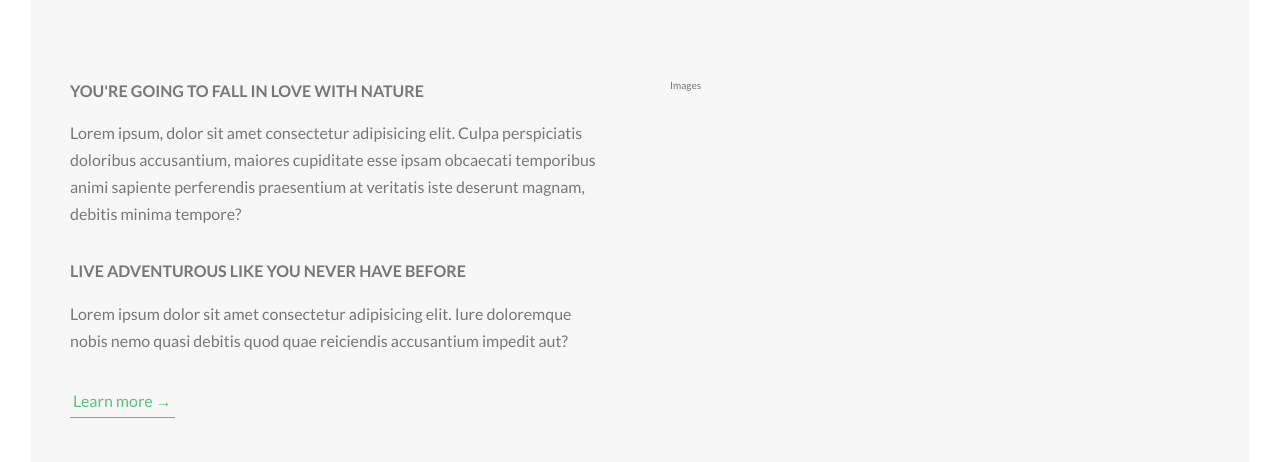
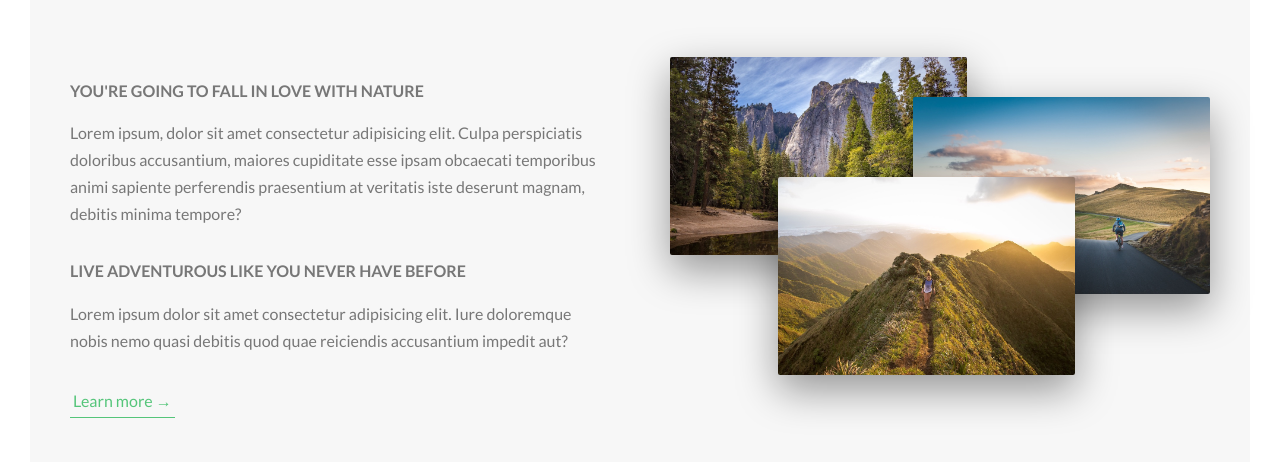
Before and after one commit to chrisgartsen/udemy-css-course, a website: page natours/index.html in a window 1280 px wide. Shown: the part 1043-1505 px from the top of the page. Drawn offline with Linux system fonts and the light colour scheme.

Commit message:
Complete about section

```diff
--- a/natours/index.html
+++ b/natours/index.html
@@ -58,7 +58,23 @@
             <a href="#" class="btn-text">Learn more &rarr;</a>
           </div>
           <div class="col-1-of-2">
-            Images
+            <div class="composition">
+              <img
+                src="img/nat-1-large.jpg"
+                alt="Photo 1"
+                class="composition__photo composition__photo--1"
+              />
+              <img
+                src="img/nat-2-large.jpg"
+                alt="Photo 1"
+                class="composition__photo composition__photo--2"
+              />
+              <img
+                src="img/nat-3-large.jpg"
+                alt="Photo 1"
+                class="composition__photo composition__photo--3"
+              />
+            </div>
           </div>
         </div>
       </section>
--- /dev/null
+++ b/natours/sass/components/_composition.scss
@@ -0,0 +1,40 @@
+.composition {
+  position: relative;
+
+  &__photo {
+    width: 55%;
+    box-shadow: 0 1.5rem 4rem rgba($color-black, 0.4);
+    border-radius: 2px;
+    position: absolute;
+    transition: all 0.2s;
+
+    &--1 {
+      top: -2rem;
+      left: 0;
+      z-index: 10;
+    }
+
+    &--2 {
+      right: 0;
+      top: 2rem;
+      z-index: 10;
+    }
+    &--3 {
+      left: 20%;
+      top: 10rem;
+      z-index: 10;
+    }
+
+    &:hover {
+      transform: scale(1.05) translateY(-0.5rem);
+      box-shadow: 0 2.5rem 4rem rgba($color-black, 0.5);
+      z-index: 20;
+      outline: 1rem solid $color-primary;
+      outline-offset: 2rem;
+    }
+  }
+
+  &:hover &__photo:not(:hover) {
+    transform: scale(0.95);
+  }
+}
--- a/natours/sass/style.scss
+++ b/natours/sass/style.scss
@@ -1,15 +1,15 @@
-@import 'abstracts/variables';
-@import 'abstracts/functions';
-@import 'abstracts/mixins';
+@import "abstracts/variables";
+@import "abstracts/functions";
+@import "abstracts/mixins";
 
-@import 'base/base';
-@import 'base/animations';
-@import 'base/typography';
-@import 'base/utilities';
+@import "base/base";
+@import "base/animations";
+@import "base/typography";
+@import "base/utilities";
 
-@import 'components/button';
+@import "components/button";
+@import "components/composition";
+@import "layout/header";
+@import "layout/grid";
 
-@import 'layout/header';
-@import 'layout/grid';
-
-@import 'pages/home';
+@import "pages/home";
```
Also changed, not shown: natours/css/style.css.
